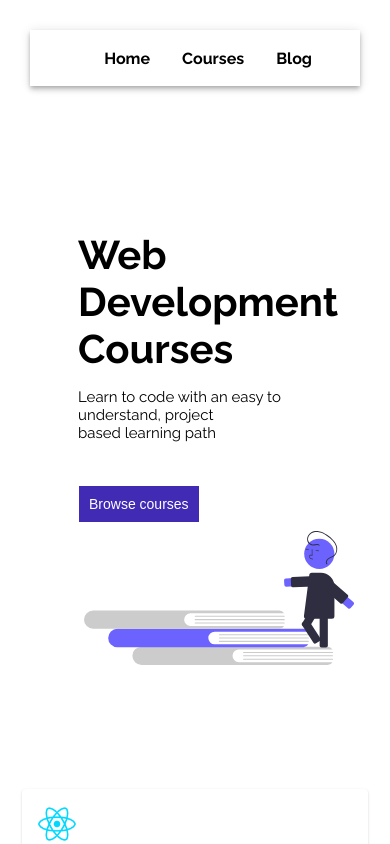
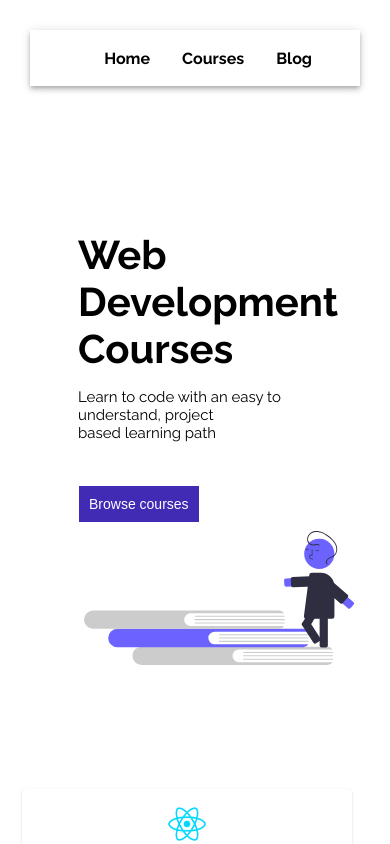
Before and after one commit to mightyFZeus/course-app, a React (Create React App) app: page / in a window 390 px wide. Shown: the top 844 px of the page. Built offline with nearby package versions, Linux system fonts and the light colour scheme.

Commit message:
mobile align

```diff
--- a/src/Components/Language/Style.js
+++ b/src/Components/Language/Style.js
@@ -4,9 +4,12 @@ export default makeStyles((theme) => ({
   toolbar: theme.mixins.toolbar,
     card:{
 
+
         marginBottom: '3em',
-        [theme.breakpoints.up('md')]: {
+        [theme.breakpoints.down('sm')]: {
              marginRight:'1em',
+             textAlign:'center',
+
           },
           "&:hover":{
             backgroundColor:'#ffffff',
```
